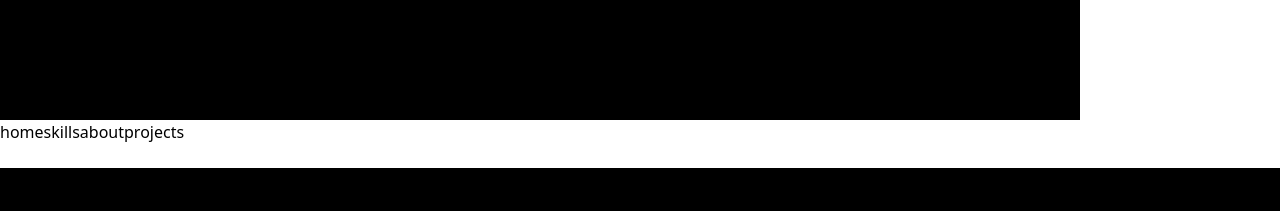
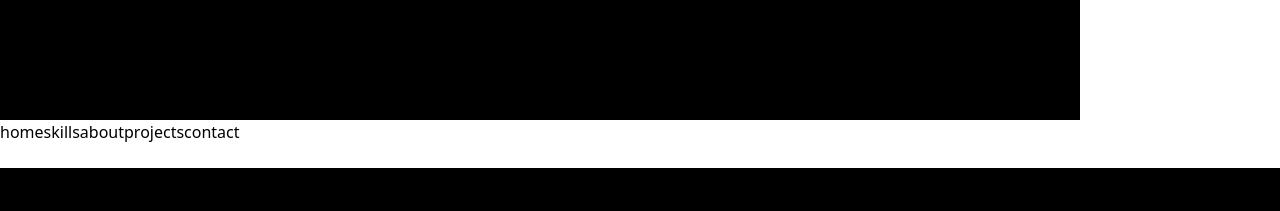
Before and after one commit to CosminDarius1/cosmin-darius-portfolio, a React (Vite) app: page / in a window 1280 px wide. Shown: the part 960-1171 px from the top of the page. Built offline with nearby package versions, Linux system fonts and the light colour scheme.

Commit message:
created contact component and section, need to create contact form next

```diff
--- a/src/App.jsx
+++ b/src/App.jsx
@@ -3,6 +3,7 @@ import Hero from "./Components/Hero";
 import Navbar from "./Components/Navbar";
 import Skills from "./Components/Skills";
 import Projects from "./Components/Projects";
+import Contact from "./Components/Contact";
 
 const App = () => {
       return (
@@ -12,6 +13,7 @@ const App = () => {
         <Skills/>
         <About/>
         <Projects/>
+        <Contact/>
       </>
       )
     }
--- /dev/null
+++ b/src/Components/Contact.jsx
@@ -0,0 +1,12 @@
+import React from 'react'
+import SectionTitle from './SectionTitle'
+
+const Contact = () => {
+  return (
+    <section className='bg-black py-20 align-element' id='contact'>
+      <SectionTitle text='Contact'/>
+    </section>
+  )
+}
+
+export default Contact
--- a/src/Components/ProjectsCard.jsx
+++ b/src/Components/ProjectsCard.jsx
@@ -4,7 +4,7 @@ import { TbWorldWww } from 'react-icons/tb';
 const ProjectsCard = ({url,img,github,title,text}) => {
   return (
     <article className='bg-black rounded-lg shadow-md hover:shadow-xl duration-300 border border-zinc-400'>
-      <img src={img} alt={title} className='w-full max-h-48 object-cover rounded-t-lg h-64'/>
+      <img src={img} alt={title} className='w-full max-h-48 object-cover rounded-t-lg transition ease-in-out delay-150 hover:-translate-y-1 hover:scale-110 duration-300'/>
       <div className='capitalize p-8'>
         <h2 className='text-xl tracking-wide font-medium text-orange-500'>{title}</h2>
         <p className='mt-4 text-slate-200 leading-loose'>{text}</p>
--- a/src/data.jsx
+++ b/src/data.jsx
@@ -17,6 +17,7 @@ export const links = [
   { id: nanoid(), href: '#skills', text: 'skills' },
   { id: nanoid(), href: '#about', text: 'about' },
   { id: nanoid(), href: '#projects', text: 'projects' },
+  { id: nanoid(), href: '#contact', text: 'contact' },
 ];
 
 export const skills = [
```
